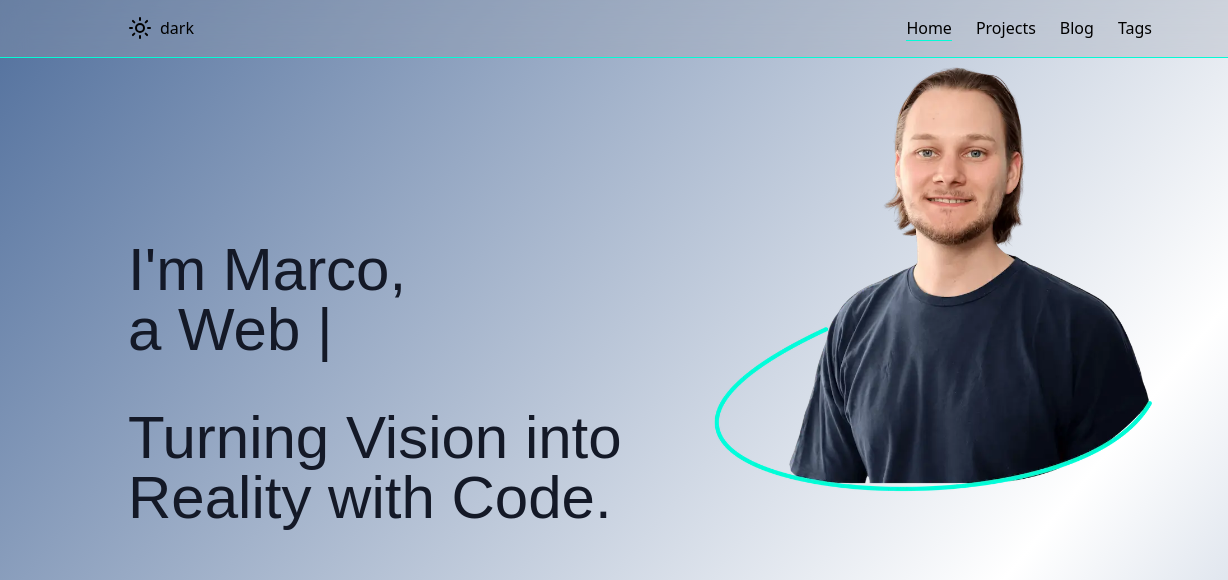
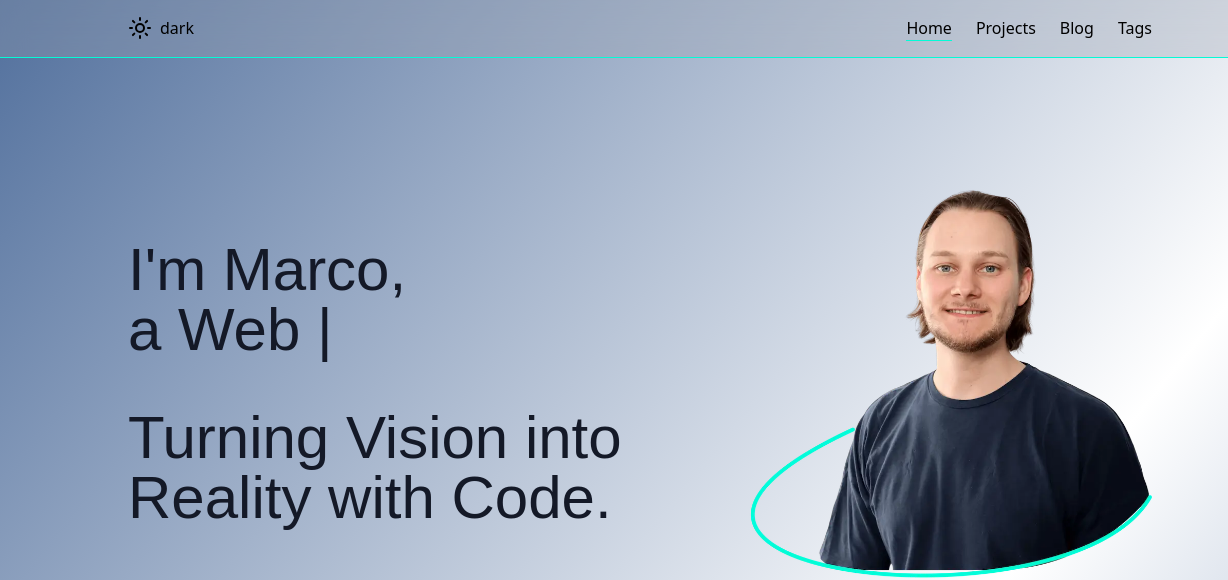
Before and after one commit to marcorosenbaum/astro-portfolio, an Astro site: page / in a window 1280 px wide. Shown: the top 580 px of the page, 0-1228 px from the left. Built offline with nearby package versions, Linux system fonts and the light colour scheme; Astro itself is replaced by a stand-in of ours.

Commit message:
add h-full and w-full to img

```diff
--- a/src/pages/index.astro
+++ b/src/pages/index.astro
@@ -33,7 +33,7 @@ const pageDescription = 'Marco Rosenbaum - Web Developer based in Stockholm';
       </div>
       <div class="max-h-[40vh] lg:max-w-[35vw] lg:max-h-[80vh]">
         <img
-          class="mx-auto text-center object-contain"
+          class="mx-auto text-center h-full w-full object-contain"
           srcset={`
             ${photoMarco400w.src} 400w,
             ${photoMarco600w.src} 600w,
```
